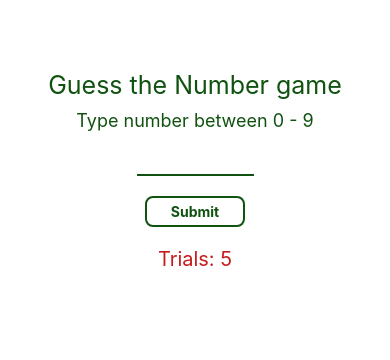
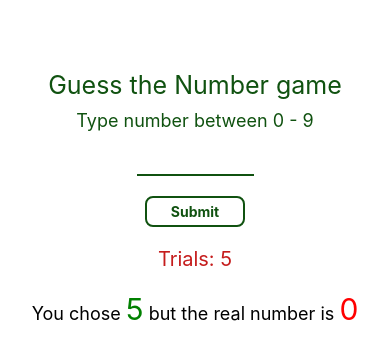
Before and after one commit to bezbrain/guess-number-mobile-app, a React Native app: screen / in a window 390 px wide. Shown: the top 360 px of the page. Built offline with nearby package versions, Linux system fonts and the light colour scheme.

Commit message:
Develop the result UI

```diff
--- a/App.tsx
+++ b/App.tsx
@@ -1,20 +1,28 @@
 import { StatusBar } from "expo-status-bar";
 import { StyleSheet, Text, View } from "react-native";
-import { InputNumber } from "./components";
+import { InputNumber, Result } from "./components";
+import { useState } from "react";
 
 export default function App() {
+  const [numberOfTrials, setNumberOfTrial] = useState(5);
+  const [randomNum, setRandomNum] = useState(0);
+
   return (
     <View style={styles.container}>
       {/* <StatusBar style="auto" /> */}
       <Text style={styles.gameHeader}>Guess the Number game</Text>
-      <InputNumber />
+      <InputNumber setRandomNumber={setRandomNum} />
+
+      <Text style={styles.textTrials}>Trials: {numberOfTrials}</Text>
+
+      <Result randomNumber={randomNum} />
     </View>
   );
 }
 
 const styles = StyleSheet.create({
   container: {
-    flex: 1,
+    // flex: 1,
     marginVertical: 70,
     // backgroundColor: "#fff",
     // alignItems: "center",
@@ -25,4 +33,10 @@ const styles = StyleSheet.create({
     fontSize: 25,
     color: "#105210",
   },
+  textTrials: {
+    textAlign: "center",
+    marginTop: 20,
+    fontSize: 20,
+    color: "#c51c1c",
+  },
 });
--- a/components/index.ts
+++ b/components/index.ts
@@ -1,4 +1,5 @@
 import InputNumber from "./inputNumber";
 import CustomBtn from "./customBtn";
+import Result from "./result";
 
-export { InputNumber, CustomBtn };
+export { InputNumber, CustomBtn, Result };
--- a/components/inputNumber.tsx
+++ b/components/inputNumber.tsx
@@ -1,19 +1,24 @@
-import React, { useState } from "react";
+import React, { SetStateAction, Dispatch, useState } from "react";
 import { View, Text, StyleSheet, TextInput, ScrollView } from "react-native";
 import { randomNumber } from "../utils/randomNumber";
 import CustomBtn from "./customBtn";
 
-const InputNumber = () => {
+interface InputNumberProps {
+  setRandomNumber: Dispatch<SetStateAction<number>>;
+}
+
+const InputNumber = ({ setRandomNumber }: InputNumberProps) => {
   const [isText, setIsText] = useState("");
   const [numbersPicked, setNumberPicked] = useState([]);
-  const [numberOfTrials, setNumberOfTrial] = useState(5);
 
   const handleInputText = (text: string) => {
     setIsText(text);
   };
 
   const handleSubmitNumber = () => {
-    console.log(randomNumber());
+    // console.log(randomNumber());
+    const random = randomNumber();
+    setRandomNumber(random);
   };
 
   return (
@@ -29,8 +34,6 @@ const InputNumber = () => {
         </View>
 
         <CustomBtn handleSubmitNumber={handleSubmitNumber} />
-
-        <Text style={styles.textTrials}>Trials: {numberOfTrials}</Text>
       </View>
     </ScrollView>
   );
@@ -60,10 +63,4 @@ const styles = StyleSheet.create({
     fontSize: 25,
     color: "#105210",
   },
-  textTrials: {
-    textAlign: "center",
-    marginTop: 20,
-    fontSize: 20,
-    color: "#c51c1c",
-  },
 });
--- a/components/result.tsx
+++ b/components/result.tsx
@@ -1,8 +1,38 @@
 import React from "react";
-import { View } from "react-native";
+import { StyleSheet, Text, View } from "react-native";
 
-const Result = () => {
-  return <View>{/*  */}</View>;
+interface ResultProps {
+  randomNumber: number;
+}
+
+const Result = ({ randomNumber }: ResultProps) => {
+  return (
+    <View style={styles.resultContainer}>
+      <Text style={styles.resultText}>
+        You chose <Text style={styles.youChose}>5</Text> but the real number is{" "}
+        <Text style={styles.resultShown}>{randomNumber}</Text>
+      </Text>
+    </View>
+  );
 };
 
 export default Result;
+
+const styles = StyleSheet.create({
+  resultContainer: {
+    marginTop: 20,
+  },
+  resultText: {
+    textAlign: "center",
+    fontSize: 18,
+    alignItems: "center",
+  },
+  youChose: {
+    fontSize: 30,
+    color: "green",
+  },
+  resultShown: {
+    fontSize: 30,
+    color: "red",
+  },
+});
```
